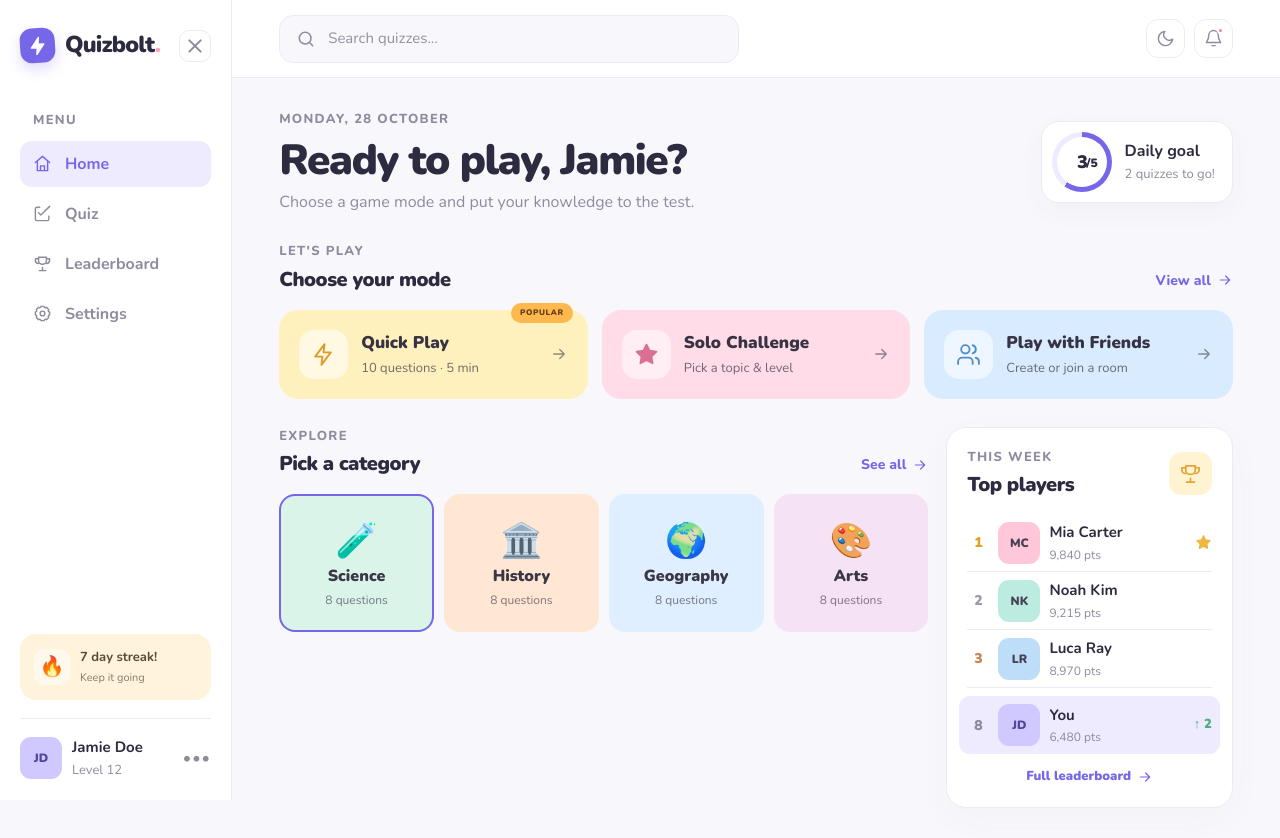
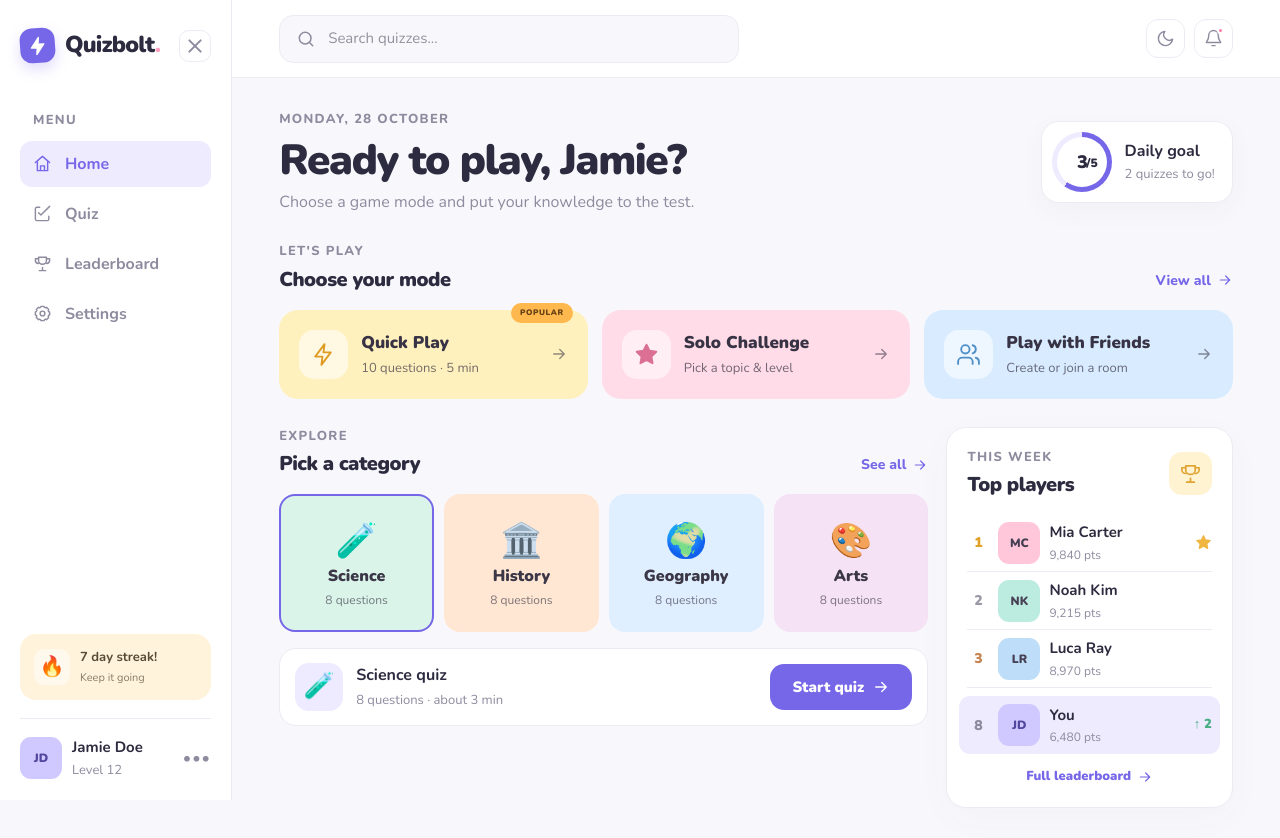
Before and after one commit to BangBangOperator/Quizbolt, a React (Vite) app: page / in a window 1280 px wide. Shown: the top 838 px of the page. Built offline with nearby package versions, Linux system fonts and the light colour scheme.

Commit message:
fix: synchronize category selection indicators across quiz pages

```diff
--- a/src/App.jsx
+++ b/src/App.jsx
@@ -139,6 +139,8 @@ export default function App() {
   const newCount = visibleNotifications.filter((n) => n.unread).length;
   const weekly = buildBoard("week", points, "everyone", quizzesDone, initials);
   const leaders = weekly.rows.slice(0, 3);
+  const selectedCategory = categories.find((c) => c.name === category) ?? categories[0];
+  const selectedCount = bank[selectedCategory.name].length;
 
   function goTo(tab) {
     setAutoStart(null);
@@ -462,6 +464,7 @@ export default function App() {
                   <button
                     key={item.name}
                     onClick={() => setCategory(item.name)}
+                    aria-pressed={category === item.name}
                     className={`category-card ${item.color} ${category === item.name ? "selected" : ""}`}
                   >
                     <span>{item.emoji}</span>
@@ -469,6 +472,20 @@ export default function App() {
                     <small>{bank[item.name].length} questions</small>
                   </button>
                 ))}
+              </div>
+
+              <div className="start-card">
+                <div className="start-icon">{selectedCategory.emoji}</div>
+                <div className="start-info">
+                  <strong>{selectedCategory.name} quiz</strong>
+                  <span className="start-meta">
+                    {selectedCount} questions · about{" "}
+                    {Math.max(1, Math.round((selectedCount * prefs.questionTime) / 60))} min
+                  </span>
+                </div>
+                <button className="primary-btn" onClick={() => startCategoryQuiz(selectedCategory.name)}>
+                  Start quiz <Icon name="arrow" size={18} />
+                </button>
               </div>
             </section>
 
--- a/src/index.css
+++ b/src/index.css
@@ -985,6 +985,8 @@ main {
     flex: 1;
     align-items: stretch;
     max-height: 440px;
+    /* the cap above must never squash the content (wide screens make the cards bigger) */
+    min-height: min-content;
   }
   .topic-section {
     display: flex;
```
